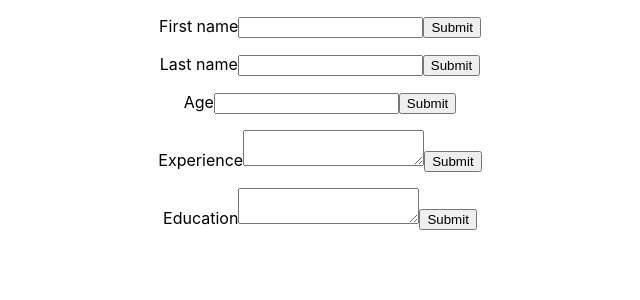
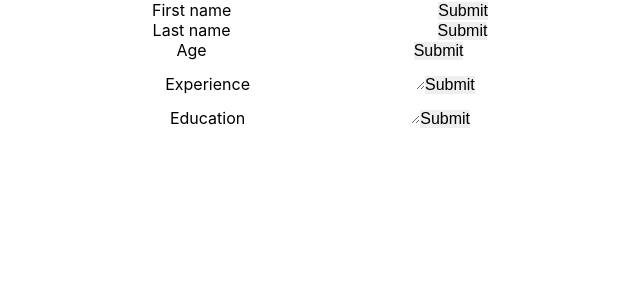
Before and after one commit to DanielNicolae/react_exercice, a React (Create React App) app: page / in a window 1280 px wide. Shown: the top 300 px of the page, without its empty margins (320-960 px from the left). Built offline with nearby package versions, Linux system fonts and the light colour scheme.

Commit message:
I renamed TextField.cc to Forms.css.

```diff
--- a/src/App.css
+++ b/src/App.css
@@ -1,3 +1,10 @@
+* {
+  margin: 0;
+  padding: 0;
+  border: 0;
+  font-size: 100%;
+}
+
 .App {
   text-align: center;
 }
--- a/src/App.js
+++ b/src/App.js
@@ -1,6 +1,6 @@
 import React, { useState } from "react";
 import './App.css';
-import "./styles/TextField.css";
+import "./styles/Forms.css";
 import Overview from './components/Overview';
 // import TextField from "./components/TextField";
 
```
Also changed, not shown: src/styles/Forms.css (renamed from src/styles/TextField.css).
